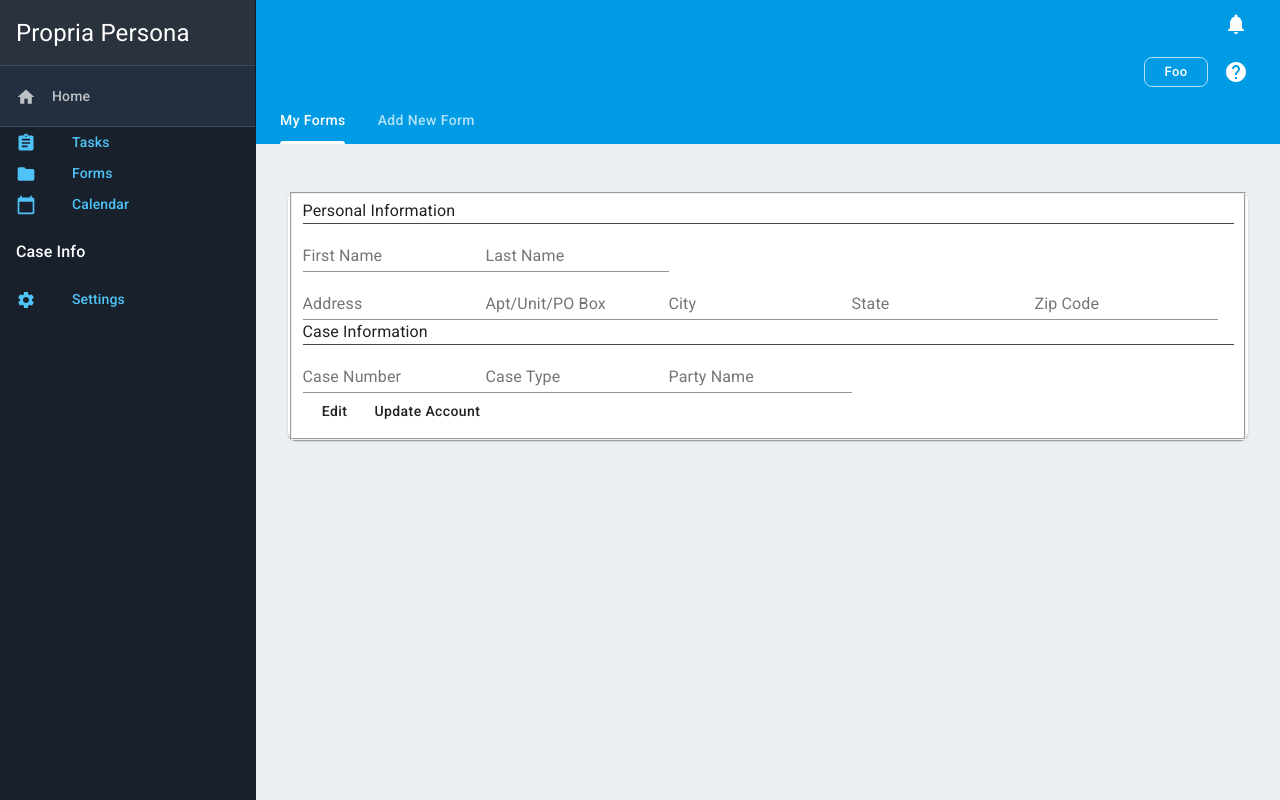
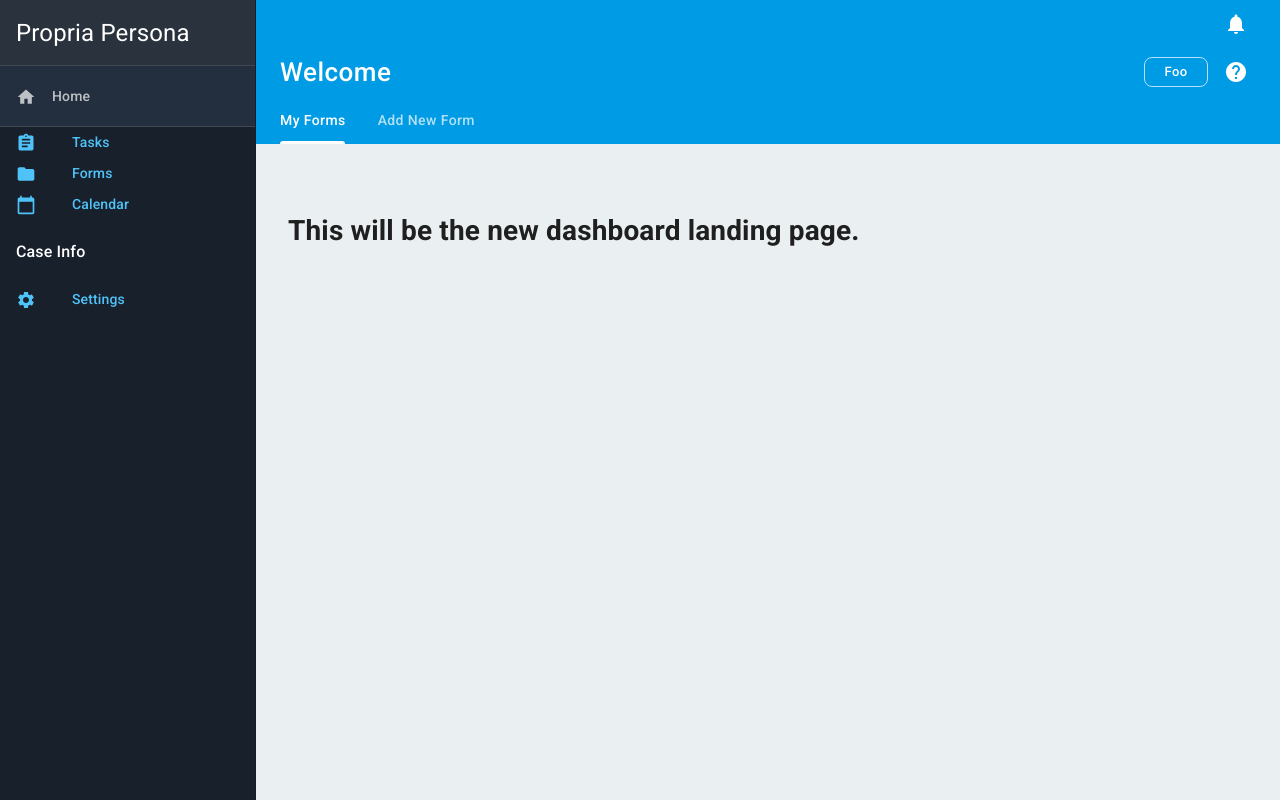
Before and after one commit to propriapersona/propriapersona-fe, a React (Create React App) app: page /1/forms in a window 1280 px wide. Shown: the top 800 px of the page. Built offline with nearby package versions, Linux system fonts and the light colour scheme; no server answers; sample sign-in values are in the browser's storage.

Commit message:
Added placeholder tasklist component.

```diff
--- a/src/App.js
+++ b/src/App.js
@@ -22,6 +22,7 @@ function App() {
           path={`/:username/dashboard`}
           component={Dashboard}
         />
+        <PrivateRoute exact path={`/:username/tasks`} component={Dashboard} />
         <PrivateRoute exact path={`/:username/forms`} component={Dashboard} />
         <PrivateRoute exact path={`/:username/events`} component={Dashboard} />
         <PrivateRoute exact path={`/:username/tasks`} component={Dashboard} />
--- a/src/components/dashboard/Dashboard.js
+++ b/src/components/dashboard/Dashboard.js
@@ -16,6 +16,7 @@ import Calendar from "../calendar/Calendar.js";
 import { useParams, useHistory } from "react-router-dom";
 import { connect } from "react-redux";
 import { getAccount } from "../../actions/index.js";
+import TaskList from "../tasks/TaskList.js";
 
 let theme = createMuiTheme({
   palette: {
@@ -156,7 +157,7 @@ const Dashboard = (props) => {
   const { classes, getAccount } = props;
   const { username } = useParams();
   const history = useHistory();
-  const [menuItem, setMenuItem] = useState("settings");
+  const [menuItem, setMenuItem] = useState("summary");
 
   useEffect(() => {
     getAccount(username);
@@ -182,6 +183,8 @@ const Dashboard = (props) => {
             {/* <Content /> */}
             {menuItem === "summary" ? (
               <Summary />
+            ) : menuItem === "tasks" ? (
+              <TaskList />
             ) : menuItem === "forms" ? (
               <Forms />
             ) : menuItem === "settings" ? (
--- /dev/null
+++ b/src/components/tasks/TaskList.js
@@ -0,0 +1,11 @@
+import React from "react";
+
+const TaskList = () => {
+  return (
+    <div>
+      <p>Placeholder task list component.</p>
+    </div>
+  );
+};
+
+export default TaskList;
```
